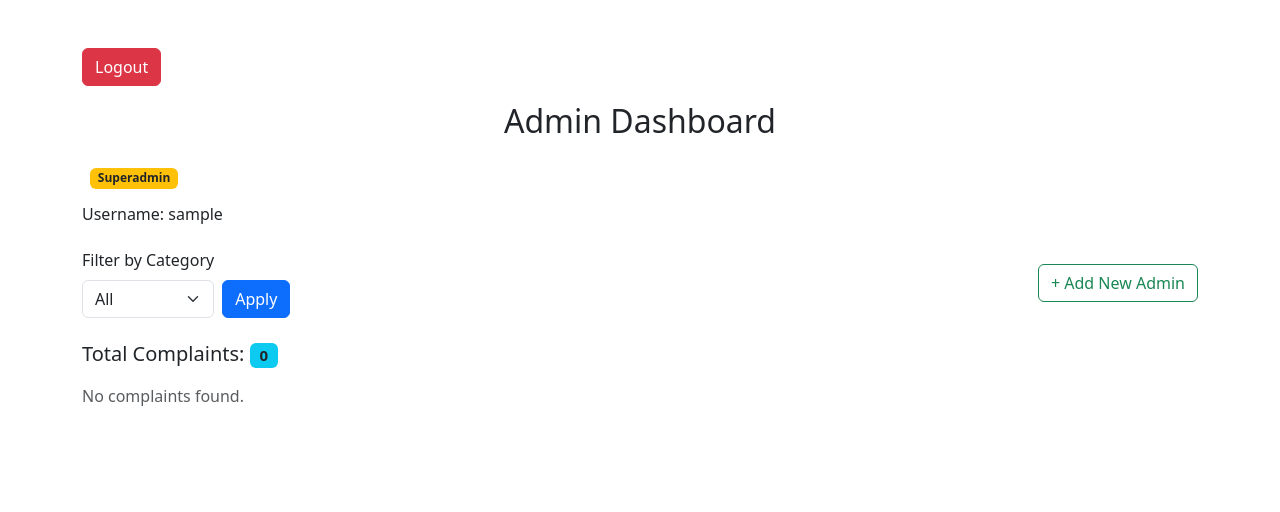
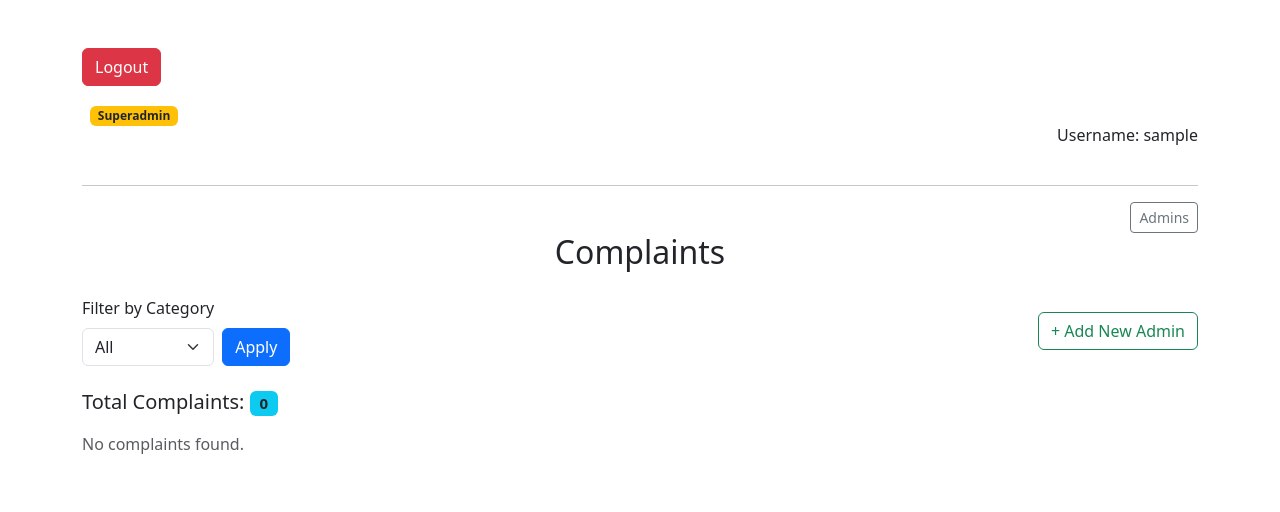
Before and after one commit to wallalwar-om/Voice-to-Text-Complaint-System, a Flask app: page /admin/dashboard in a window 1280 px wide. Shown: the part 92-604 px from the top of the page. Run offline with Flask 3, Linux system fonts and the light colour scheme; the visitor is signed in with stand-in values (Sample User, id 1); data that the repository does not hold is empty.

Commit message:
updated admin_dashboard

```diff
--- a/templates/admin_dashboard.html
+++ b/templates/admin_dashboard.html
@@ -1,15 +1,28 @@
+
 {% extends "base.html" %}
 {% block content %}
 <div class="container mt-5">
-    <a href="{{ url_for('logout') }}" class="btn btn-danger mb-3">Logout</a>
-    <h2 class="text-center mb-4">Admin Dashboard</h2>
+    <div class="d-grid d-md-block">
+        <a href="{{ url_for('logout') }}" class="btn btn-danger mb-3">Logout</a>
+    </div>
 
     {% if session.get('role') == 'superadmin' %}
     <span class="badge bg-warning text-dark ms-2">Superadmin</span>
     {% endif %}
-    <p>
-    <h6 class="text-left mb-4">Username: <span>{{ session['admin'] }}</span></h6>
-    </p>
+    <div class="d-grid d-md-flex justify-content-md-end">
+        <p>
+        <h6 class="text-left mb-4">Username: <span>{{ session['admin'] }}</span></h6>
+        </p>
+    </div>
+
+    <hr>
+
+    <div class="d-grid d-md-flex justify-content-md-end">
+        <a href="{{ url_for('superadmin_dashboard') }}" class="btn btn-outline-secondary btn-sm">Admins</a>
+    </div>
+
+    <h2 class="text-center mb-4">Complaints</h2>
+
 
     <div class="mb-4 d-flex justify-content-between align-items-center">
         <div>
```
